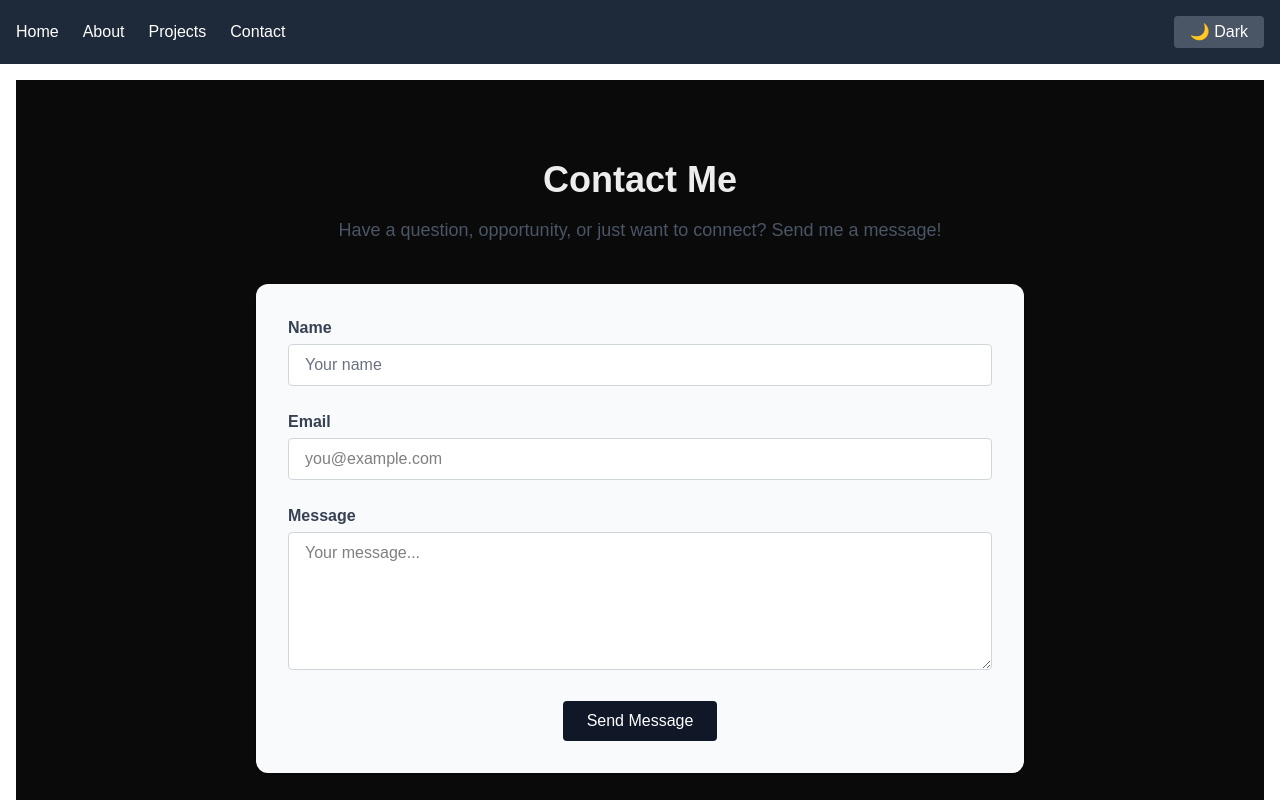
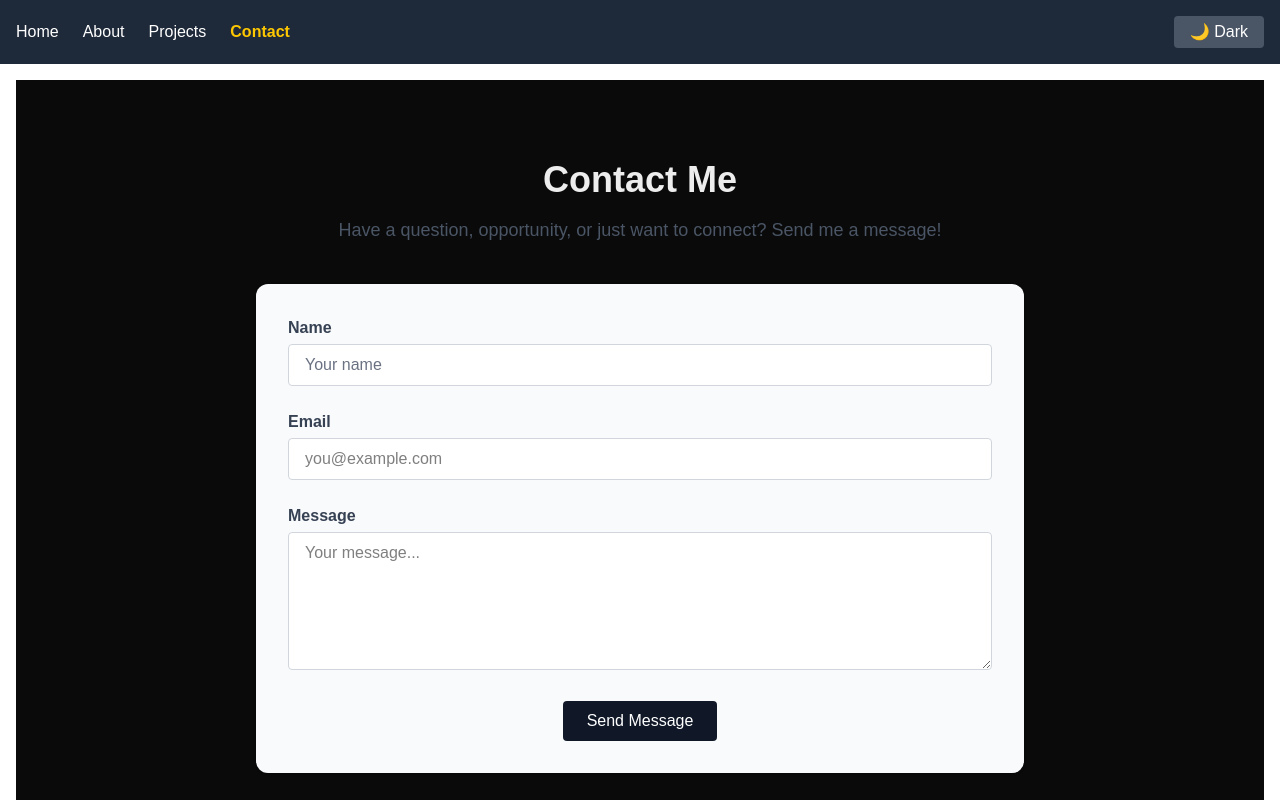
Before and after one commit to mohammed-alshabibi/my-mode-profile, a Next.js app: page /contact in a window 1280 px wide. Shown: the top 800 px of the page. Built offline with nearby package versions, Linux system fonts and the light colour scheme.

Commit message:
Refactor Header component: implement dynamic navigation links and improve dark mode styles; update About and Contact pages for consistent text color; enhance Home page layout and styling

```diff
--- a/components/Header.js
+++ b/components/Header.js
@@ -1,8 +1,10 @@
 'use client';
 import { useEffect, useState } from 'react';
 import Link from 'next/link';
+import { useRouter } from 'next/router';
 
 export default function Header() {
+    const router = useRouter();
   const [darkMode, setDarkMode] = useState(false);
 
     useEffect(() => {
@@ -16,14 +18,26 @@ export default function Header() {
       root.style.setProperty('--foreground', '#ededed');
     }
   }, [darkMode]);
-
+  const navLinks = [
+    { name: 'Home', path: '/' },
+    { name: 'About', path: '/about' },
+    { name: 'Projects', path: '/projects' },
+    { name: 'Contact', path: '/contact' },
+  ];
   return (
     <header className="bg-gray-800 text-white p-4 flex justify-between items-center">
       <nav className="flex gap-6">
-        <Link href="/">Home</Link>
-        <Link href="/about">About</Link>
-        <Link href="/projects">Projects</Link>
-        <Link href="/contact">Contact</Link>
+        {navLinks.map((link) => (
+          <Link
+            key={link.path}
+            href={link.path}
+            className={`hover:underline transition ${
+              router.pathname === link.path ? 'text-yellow-400 font-semibold' : ''
+            }`}
+          >
+            {link.name}
+          </Link>
+        ))}
       </nav>
       <button
         onClick={() => setDarkMode(!darkMode)}
--- a/pages/about.js
+++ b/pages/about.js
@@ -3,8 +3,8 @@ export default function About() {
     <main className="min-h-screen px-6 py-20 bg-[var(--background)] text-[var(--foreground)] transition-colors duration-300">
       <div className="max-w-4xl mx-auto text-center">
         <h1 className="text-5xl font-extrabold mb-6">About Me</h1>
-        <p className="text-xl text-gray-600 dark:text-gray-300 mb-12 max-w-3xl mx-auto">
-          I am <span className="font-semibold dark:text-white">Mohammed Alshabibi</span>, a software developer
+        <p className="text-xl text-gray-600 dark:text-gray-500 mb-12 max-w-3xl mx-auto">
+          I am <span className="font-semibold ">Mohammed Alshabibi</span>, a software developer
           who turns ideas into clean, functional, and user-focused experiences.
         </p>
 
--- a/pages/contact.js
+++ b/pages/contact.js
@@ -3,7 +3,7 @@ export default function Contact() {
     <main className="min-h-screen px-6 py-20 bg-[var(--background)] text-[var(--foreground)] transition-colors duration-300">
       <div className="max-w-3xl mx-auto text-center">
         <h1 className="text-4xl font-extrabold mb-4">Contact Me</h1>
-        <p className="text-lg text-gray-600 dark:text-gray-300 mb-10">
+        <p className="text-lg text-gray-600 dark:text-gray-500 mb-10">
           Have a question, opportunity, or just want to connect? Send me a message!
         </p>
 
--- a/pages/index.js
+++ b/pages/index.js
@@ -1,4 +1,5 @@
 import Image from 'next/image';
+import { useState } from 'react';
 import GitHubProjects from '../components/GitHubProjects';
 import {
   FaJs,
@@ -40,7 +41,7 @@ export default function Home() {
           Hi, I am Mohammed Alshabibi
 
         </h1>
-        <p className="text-lg text-gray-600 dark:text-gray-300 mb-8">
+        <p className="text-lg text-gray-600 dark:text-gray-650 mb-8">
           A passionate developer building clean and modern web experiences.
         </p>
 
@@ -53,7 +54,7 @@ export default function Home() {
                 <div className="flex justify-center mb-1 transition-transform duration-300 group-hover:scale-110">
                   {skill.icon}
                 </div>
-                <p className="text-sm text-gray-700 dark:text-gray-300">{skill.name}</p>
+                <p className="text-sm text-gray-700 dark:text-gray-550">{skill.name}</p>
               </div>
             ))}
           </div>
@@ -64,13 +65,16 @@ export default function Home() {
 
         {/* CTA */}
         <div className="mt-10">
-          <Link
-            href="/projects"
-            className="inline-block bg-gray-800 text-white dark:bg-white dark:text-black px-6 py-2 rounded hover:opacity-90 transition"
-          >
-            View All Projects →
-          </Link>
-        </div>
+  <Link
+    href="/projects"
+    className="inline-block group bg-gray-900 text-white dark:bg-white dark:text-black px-6 py-2 rounded border border-transparent dark:border-black hover:shadow-lg hover:scale-105 transition transform"
+  >
+    <span className="inline-flex items-center gap-1">
+      View All Projects
+      <span className="transform transition-transform duration-300 group-hover:translate-x-1">→</span>
+    </span>
+  </Link>
+</div>
 
         {/* Social Media Icons */}
         <div className="mt-6 flex justify-center gap-6">
@@ -78,7 +82,7 @@ export default function Home() {
             href="https://github.com/mohammed-alshabibi"
             target="_blank"
             rel="noopener noreferrer"
-            className="text-gray-600 dark:text-gray-300 hover:text-black dark: hover:text-black transition-transform transform hover:scale-125"
+            className="text-gray-600 dark:text-gray-500 hover:text-black dark: hover:text-gray-600 transition-transform transform hover:scale-125"
           >
             <FaGithub size={28} />
           </a>
@@ -86,7 +90,7 @@ export default function Home() {
             href="https://linkedin.com/in/mohammed-alshabibi-839199320"
             target="_blank"
             rel="noopener noreferrer"
-            className="text-blue-600 dark:text-blue-400 hover:text-blue-800 dark:hover:text-white transition-transform transform hover:scale-125"
+            className="text-blue-600 dark:text-blue-400 hover:text-blue-800 dark:hover:text-blue-900 transition-transform transform hover:scale-125"
           >
             <FaLinkedin size={28} />
           </a>
```
